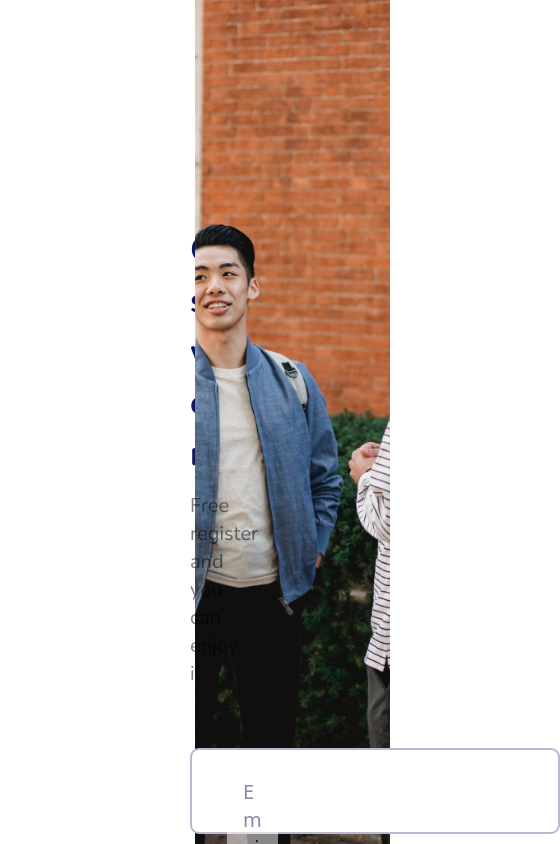
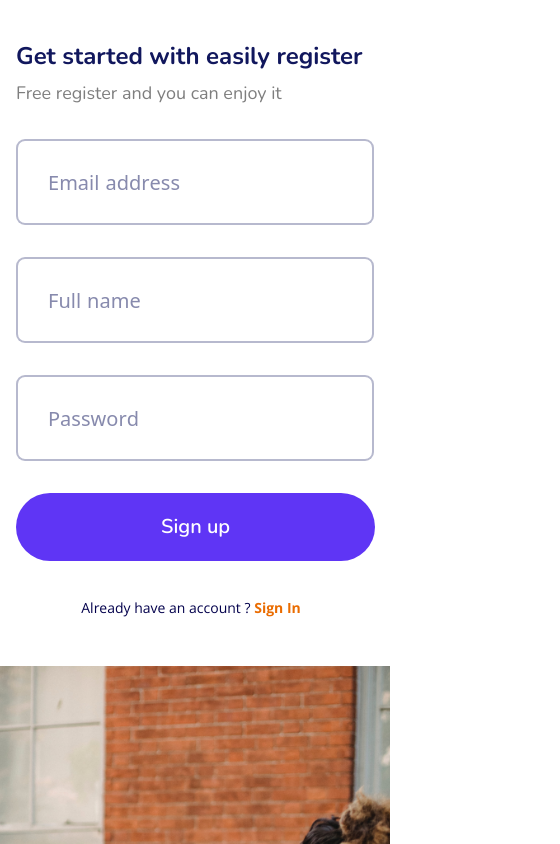
Before and after one commit to MH-Kniloy/Chat-App, a React (Vite) app: page / in a window 390 px wide. Shown: the top 844 px of the page, 560 px wide, since content can reach past the window. Built offline with nearby package versions, Linux system fonts and the light colour scheme.

Commit message:
responsive 768px

```diff
--- a/src/components/Registration/Registration.jsx
+++ b/src/components/Registration/Registration.jsx
@@ -5,36 +5,36 @@ import registrationImg from '../../assets/registration.png'
 const Registration = () => {
   return (
     <>
-      <section className="flex">
-        <div className="w-1/2 pt-[225px] ps-[190px]">
-          <h1 className="text-darkBlueOne font-nunito text-[34px] font-bold mb-3">
+      <section className="md:flex">
+        <div className="md:w-1/2 md:pt-[225px] md:ps-[190px] pt-10 ps-4 pe-4 md:pe-0">
+          <h1 className="text-darkBlueOne font-nunito md:text-[34px] text-2xl font-bold md:mb-3 mb-2">
             Get started with easily register
           </h1>
 
-          <p className="text-xl opacity-50 font-nunito mb-[60px]">
+          <p className="md:text-xl text-[18px] opacity-50 font-nunito md:mb-[60px] mb-8">
             Free register and you can enjoy it
           </p>
 
           <form className="mb-[36px]">
-            <div className="form-control relative mb-[56px]">
+            <div className="form-control relative md:mb-[56px] mb-8">
               <input
-                className="peer w-[370px] pl-[53px] py-[27px] text-darkBlueOne font-nunito text-xl font-semibold border-darkBlueOne border-[2px] border-opacity-30 rounded-[9px] block focus:outline-none bg-white"
-                type="email"
+                className="peer w-full md:w-[370px] md:pl-[53px] pl-8 py-[27px] text-darkBlueOne font-nunito text-xl font-semibold border-darkBlueOne border-[2px] border-opacity-30 rounded-[9px] block focus:outline-none bg-white"
+                type="text"
                 required
               />
               <Wavelabel text={"Emailaddress"}></Wavelabel>
             </div>
-            <div className="form-control relative mb-[56px]">
+            <div className="form-control relative md:mb-[56px] mb-8">
               <input
-                className="peer w-[370px] pl-[53px] py-[27px] text-darkBlueOne font-nunito text-xl font-semibold border-darkBlueOne border-[2px] border-opacity-30 rounded-[9px] block focus:outline-none"
+                className="peer w-full md:w-[370px] md:pl-[53px] pl-8 py-[27px] text-darkBlueOne font-nunito text-xl font-semibold border-darkBlueOne border-[2px] border-opacity-30 rounded-[9px] block focus:outline-none bg-white"
                 type="text"
                 required
               />
               <Wavelabel text={"Fullname"}></Wavelabel>
             </div>
-            <div className="form-control relative mb-[56px]">
+            <div className="form-control relative md:mb-[56px] mb-8">
               <input
-                className="peer w-[370px] pl-[53px] py-[27px] text-darkBlueOne font-nunito text-xl font-semibold border-darkBlueOne border-[2px] border-opacity-30 rounded-[9px] block focus:outline-none"
+                className="peer w-full md:w-[370px] md:pl-[53px] pl-8 py-[27px] text-darkBlueOne font-nunito text-xl font-semibold border-darkBlueOne border-[2px] border-opacity-30 rounded-[9px] block focus:outline-none bg-white"
                 type="password"
                 required
               />
@@ -46,15 +46,18 @@ const Registration = () => {
               value="Sign up"
             />
           </form>
-          <p className="text-darkBlueTwo font-opnesans text-[14px] text-center w-[350px]">
+          <p className="text-darkBlueTwo font-opnesans text-[14px] text-center w-[350px] mb-12 md:mb-0">
             Already have an account ?{" "}
-            <a className="text-orange font-opnesans text-[14px] font-bold" href="#">
+            <a
+              className="text-orange font-opnesans text-[14px] font-bold"
+              href="#"
+            >
               Sign In
             </a>
           </p>
         </div>
 
-        <div className="w-1/2">
+        <div className="md:w-1/2">
           <img
             className="w-full h-screen object-cover"
             src={registrationImg}
--- a/src/components/Wavelabel/Wavelabel.jsx
+++ b/src/components/Wavelabel/Wavelabel.jsx
@@ -3,7 +3,7 @@ import React from 'react'
 const Wavelabel = ({text}) => {
   return (
     <>
-      <label className="absolute top-[30px] left-[37px] px-4 text-xl opacity-50 text-darkBlueOne peer-focus:top-[0px] peer-valid:top-[0px]  peer-focus:text-[14px] peer-valid:text-[14px] peer-focus:font-semibold peer-valid:font-semibold peer-focus:tracking-[1px] peer-valid:tracking-[1px] peer-focus:opacity-100 peer-valid:opacity-100 peer-focus:text-opacity-70 peer-valid:text-opacity-70 bg-white transition-all duration-300">
+      <label className="absolute top-[30px] md:left-[37px] left-4 px-4 text-xl opacity-50 text-darkBlueOne peer-focus:top-[0px] peer-valid:top-[0px]  peer-focus:text-[14px] peer-valid:text-[14px] peer-focus:font-semibold peer-valid:font-semibold peer-focus:tracking-[1px] peer-valid:tracking-[1px] peer-focus:opacity-100 peer-valid:opacity-100 peer-focus:text-opacity-70 peer-valid:text-opacity-70 bg-white transition-all duration-300">
         {text.split("").map((letter, index) => (
           <span
             key={index}
```
